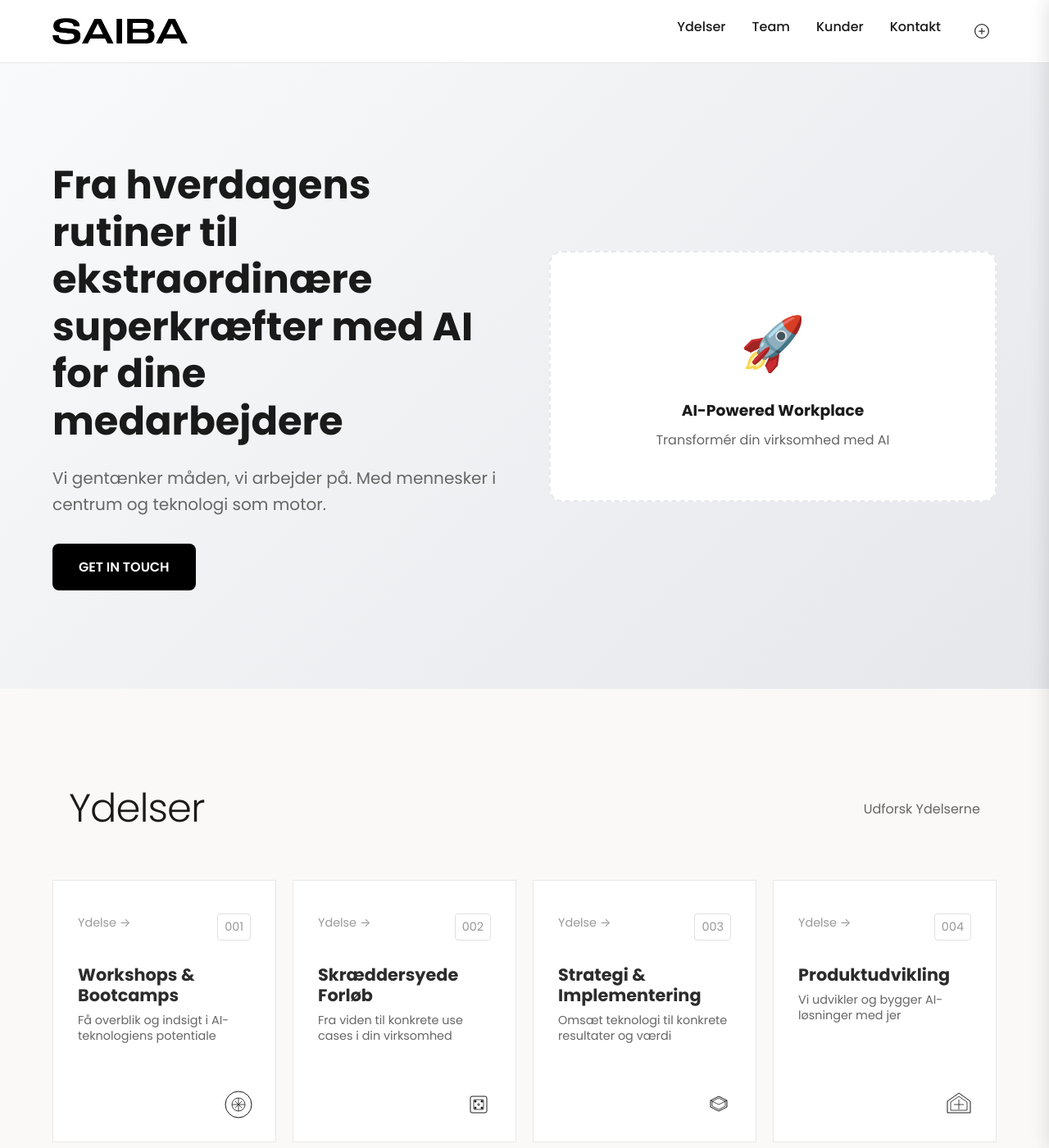
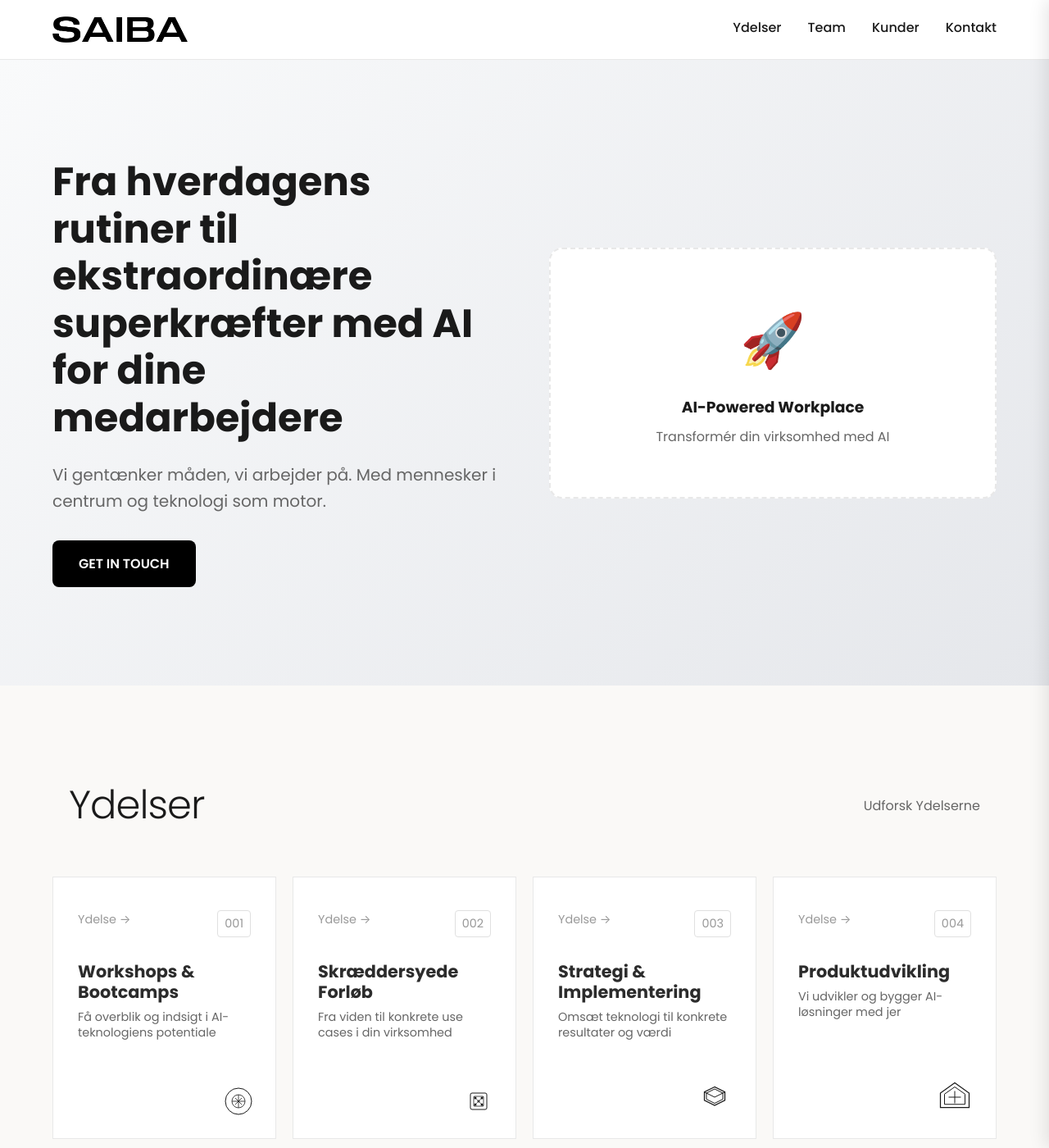
Before and after one commit to b4ltasar/saibaweb, a Jekyll site: the page built from index.html, in a window 1280 px wide and 1400 px high. Shown: the whole window at 82% size. Built offline with Jekyll 4.4.1, drawn with Linux system fonts in a browser that asks for light colours; some of the changed text lies outside the part shown.

Commit message:
Streamline design and fix service card issues
DESIGN STREAMLINING:
- Removed 'Klik her for at se AI facts' text from AI facts box
- Cleaner, more minimalist AI facts section
- Better visual hierarchy and spacing

SERVICE CARD FIXES:
- Fixed morphing animation on service card 2 (implementation)
- Added diagonal cross paths for better visual balance
- Icons 3 & 4 now 20% larger (60px container, 50px icon)
- Better proportions and visual weight

DARK MODE REMOVAL:
- Temporarily removed dark mode toggle from header
- Removed dark mode toggle from mobile drawer
- Cleaned up all dark mode CSS rules
- Simplified interface for better focus

All animations and interactions maintained while improving visual clarity.

```diff
--- a/_includes/header.html
+++ b/_includes/header.html
@@ -16,12 +16,6 @@
         {% for item in site.data.navigation %}
         <a href="{{ item.url }}">{{ item.title }}</a>
         {% endfor %}
-        <button class="dark-mode-toggle" id="darkModeToggle" aria-label="Toggle dark mode">
-          <svg class="nordic-icon" width="20" height="20" viewBox="0 0 24 24" fill="none" stroke="currentColor" stroke-width="1.5">
-            <circle cx="12" cy="12" r="10"/>
-            <path d="M12 8v8M8 12h8" stroke-linecap="round"/>
-          </svg>
-        </button>
       </div>
     </nav>
   </div>
@@ -42,13 +36,6 @@
       {% for item in site.data.navigation %}
       <a href="{{ item.url }}">{{ item.title }}</a>
       {% endfor %}
-      <button class="dark-mode-toggle drawer-dark-toggle" id="drawerDarkModeToggle" aria-label="Toggle dark mode">
-        <svg class="nordic-icon" width="20" height="20" viewBox="0 0 24 24" fill="none" stroke="currentColor" stroke-width="1.5">
-          <circle cx="12" cy="12" r="10"/>
-          <path d="M12 8v8M8 12h8" stroke-linecap="round"/>
-        </svg>
-        <span class="toggle-label">Dark Mode</span>
-      </button>
     </nav>
   </div>
 </div>
--- a/assets/css/main.css
+++ b/assets/css/main.css
@@ -18,16 +18,6 @@
   --shadow-hover: rgba(0, 0, 0, 0.12);
 }
 
-.dark-mode {
-  --bg: #0a0a0a;
-  --text: #ffffff;
-  --muted: #a0a0a0;
-  --border: #2a2a2a;
-  --accent: #ffffff;
-  --card: #1a1a1a;
-  --shadow: rgba(255, 255, 255, 0.08);
-  --shadow-hover: rgba(255, 255, 255, 0.12);
-}
 
 * {
   font-family: 'Poppins', -apple-system, BlinkMacSystemFont, 'Segoe UI', sans-serif !important;
@@ -46,70 +36,20 @@ body {
   transition: background 0.3s ease;
 }
 
-.dark-mode body {
-  background: var(--bg);
-}
 
-.dark-mode .ai-facts {
-  background: #0a0a0a;
-}
 
-.dark-mode .interactive-area {
-  background: rgba(255, 255, 255, 0.02);
-}
 
-.dark-mode .site-header {
-  border-bottom: 1px solid var(--border);
-}
 
-.dark-mode .drawer-content {
-  background: var(--bg);
-}
 
-.dark-mode .drawer-backdrop {
-  background: rgba(0, 0, 0, 0.7);
-}
 
-.dark-mode .hero {
-  background: linear-gradient(135deg, #0a0a0a 0%, #1a1a1a 100%);
-}
 
-.dark-mode .services {
-  background: #0a0a0a;
-}
 
-.dark-mode .service-card {
-  background: var(--card);
-  border: 1px solid var(--border);
-}
 
-.dark-mode .service-card:hover {
-  border-color: var(--accent);
-}
 
-.dark-mode .team {
-  background: #0a0a0a;
-}
 
-.dark-mode .clients {
-  background: #0a0a0a;
-}
 
-.dark-mode .contact {
-  background: var(--bg);
-}
 
-.dark-mode .contact-form input,
-.dark-mode .contact-form textarea {
-  background: var(--card);
-  border: 1px solid var(--border);
-  color: var(--text);
-}
 
-.dark-mode .contact-form input::placeholder,
-.dark-mode .contact-form textarea::placeholder {
-  color: var(--muted);
-}
 
 .container {
   max-width: 1200px;
@@ -167,13 +107,7 @@ body {
   display: none;
 }
 
-.dark-mode .logo-light {
-  display: none;
-}
 
-.dark-mode .logo-dark {
-  display: block;
-}
 
 .drawer-logo-img {
   height: 24px;
@@ -216,43 +150,11 @@ body {
 }
 
 /* Dark Mode Toggle - Nordic Minimalist */
-.dark-mode-toggle {
-  background: none;
-  border: none;
-  cursor: pointer;
-  padding: 6px;
-  border-radius: 50%;
-  transition: all 0.3s ease;
-  position: relative;
-  width: 36px;
-  height: 36px;
-  display: flex;
-  align-items: center;
-  justify-content: center;
-}
 
-.dark-mode-toggle:hover {
-  background: rgba(0, 0, 0, 0.04);
-}
 
-.dark-mode-toggle .nordic-icon {
-  transition: stroke 0.3s ease;
-  stroke: #2c2c2c;
-  filter: drop-shadow(0 0 0 rgba(0, 0, 0, 0));
-}
 
-.dark-mode-toggle:hover .nordic-icon {
-  filter: drop-shadow(0 0 2px rgba(0, 0, 0, 0.1));
-}
 
-.dark-mode .dark-mode-toggle .nordic-icon {
-  stroke: #f5f5f5;
-  filter: drop-shadow(0 0 0 rgba(255, 255, 255, 0));
-}
 
-.dark-mode .dark-mode-toggle:hover .nordic-icon {
-  filter: drop-shadow(0 0 2px rgba(255, 255, 255, 0.1));
-}
 
 /* Hero Section */
 .hero {
@@ -501,6 +403,18 @@ body {
   transition: all 0.4s cubic-bezier(0.25, 0.46, 0.45, 0.94);
   overflow: visible;
   padding: 5px;
+}
+
+.service-card:nth-child(3) .service-icon-container,
+.service-card:nth-child(4) .service-icon-container {
+  width: 60px;
+  height: 60px;
+}
+
+.service-card:nth-child(3) .service-icon,
+.service-card:nth-child(4) .service-icon {
+  width: 50px;
+  height: 50px;
 }
 
 .service-card:hover .service-icon-container {
--- a/index.html
+++ b/index.html
@@ -59,6 +59,7 @@ description: "Fra hverdagens rutiner til ekstraordinære superkræfter med AI fo
                                 <circle cx="16" cy="24" r="1.5" fill="currentColor" class="organic-dot"/>
                                 <circle cx="24" cy="24" r="1.5" fill="currentColor" class="organic-dot"/>
                                 <path d="M18 20h4M20 18v4" stroke="currentColor" stroke-width="0.8" class="organic-path"/>
+                                <path d="M14 14l12 12M26 14l-12 12" stroke="currentColor" stroke-width="0.6" class="organic-path"/>
                             </svg>
                         {% when 'education' %}
                             <svg viewBox="0 0 40 40" class="icon-svg">
@@ -87,7 +88,6 @@ description: "Fra hverdagens rutiner til ekstraordinære superkræfter med AI fo
             <div class="ai-facts-container">
                 <h2 class="ai-facts-title" id="aiFactsTitle">Klik og se hvorfor AI kan forbedre din virksomhed</h2>
                 <div class="interactive-area">
-                <p style="color: #666; font-size: 18px; text-align: center;">Klik her for at se AI facts</p>
                     <div class="fact-boxes-container">
                         <!-- AI fact boxes will be dynamically positioned here -->
                     </div>
```
Lines whose indentation alone changed are shown as unchanged.
